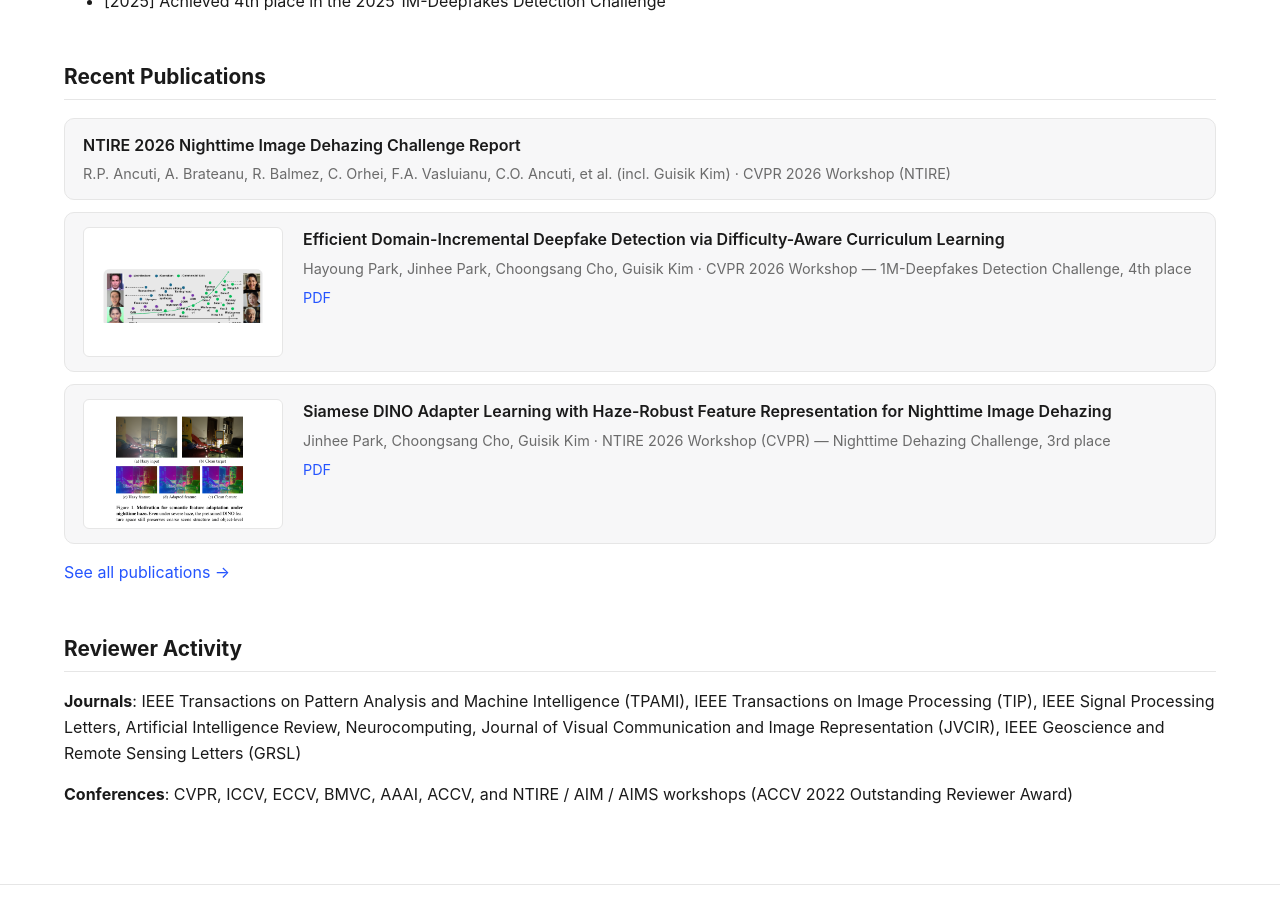
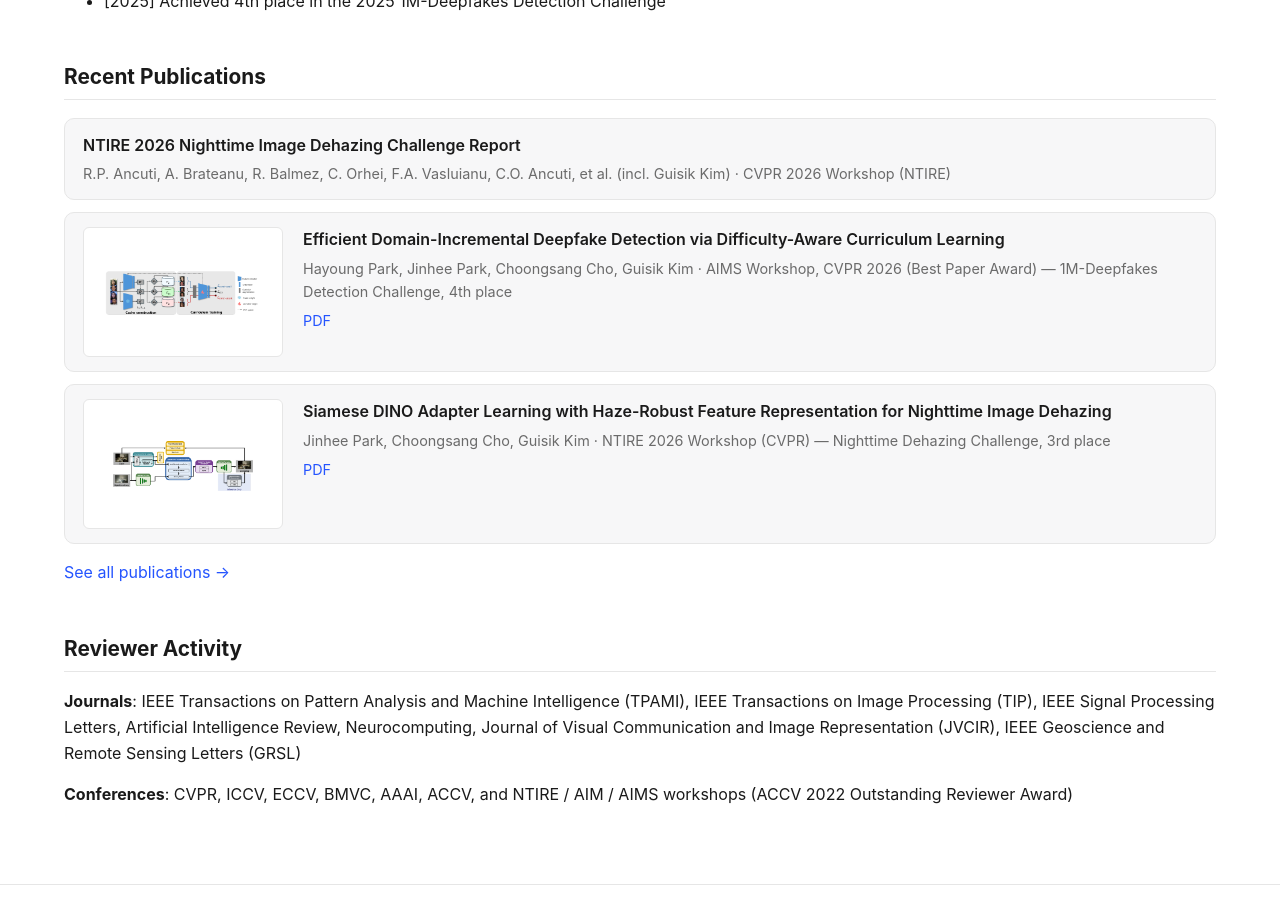
Before and after one commit to HIGHGUINet/HIGHGUINet.github.io, a Jekyll site: the page built from index.md, in a window 1280 px wide and 900 px high, scrolled down 613 px. Built offline with Jekyll 4.4.1, drawn with Linux system fonts in a browser that asks for light colours.

Commit message:
Replace 2026 teaser figures with proper method overview/pipeline diagrams; mark AIMS Best Paper

```diff
--- a/_data/awards.yml
+++ b/_data/awards.yml
@@ -6,7 +6,7 @@
 
 - year: 2026
   date: "2026.06"
-  title: "Best Paper Award, CVPR 2026 AIMS Workshop (as corresponding author)"
+  title: "Best Paper Award, CVPR 2026 AIMS Workshop (as corresponding author) — \"Efficient Domain-Incremental Deepfake Detection via Difficulty-Aware Curriculum Learning\""
   file: "paper/2026/AIMS2026_best_paper_award.jpg"
 
 - year: 2026
--- a/_data/publications.yml
+++ b/_data/publications.yml
@@ -124,7 +124,7 @@
   year: 2026
   title: "Efficient Domain-Incremental Deepfake Detection via Difficulty-Aware Curriculum Learning"
   authors: "Hayoung Park, Jinhee Park, Choongsang Cho, Guisik Kim"
-  venue: "CVPR 2026 Workshop — 1M-Deepfakes Detection Challenge, 4th place"
+  venue: "AIMS Workshop, CVPR 2026 (Best Paper Award) — 1M-Deepfakes Detection Challenge, 4th place"
   pdf: "paper/2026/Efficient Domain-Incremental Deepfake Detection via Difficulty-Aware Curriculum Learning.pdf"
   image: "figures/domain-incremental-deepfake-teaser.png"
 
```
Also changed, not shown: figures/accv418-teaser.png, figures/domain-incremental-deepfake-teaser.png, figures/icip2026-watermark-teaser.png, figures/siamese-dino-teaser.png.
